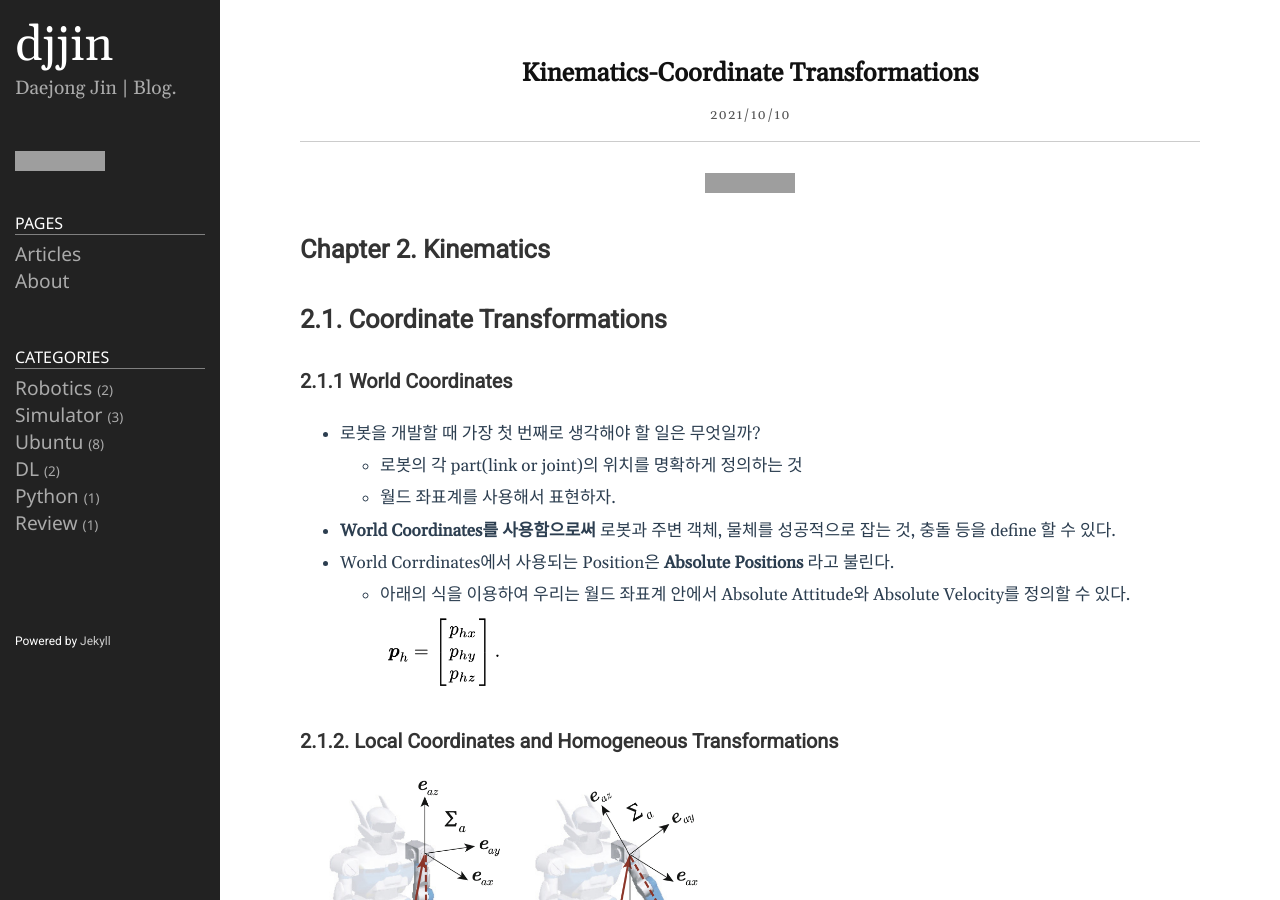
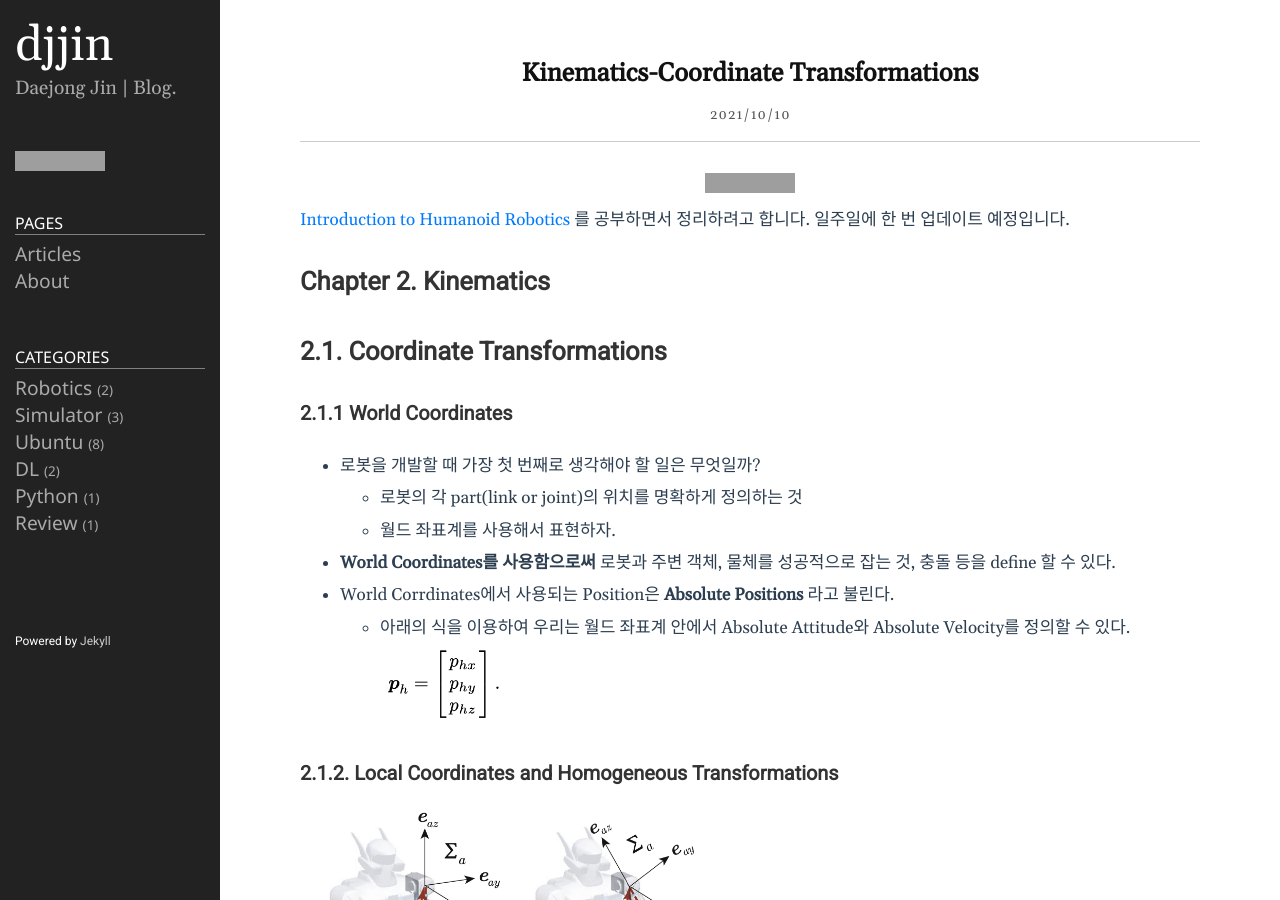
Before and after one commit to jdj2261/jdj2261.github.io, a Jekyll site: the page built from _posts/2021-10-10-coordinate-transformations.md, in a window 1280 px wide and 900 px high. Built offline with Jekyll 4.4.1, drawn with Linux system fonts in a browser that asks for light colours; comment, search, counter and statistics services are not loaded; grey boxes are pictures that could not be loaded.

Commit message:
Site updated: 2021-10-10 15:09

```diff
--- a/_posts/2021-10-10-coordinate-transformations.md
+++ b/_posts/2021-10-10-coordinate-transformations.md
@@ -5,6 +5,9 @@ date: 2021-10-10 14:28:00 +09:00
 category: robotics
 use_math: true
 ---
+[Introduction to Humanoid Robotics ](https://link.springer.com/book/10.1007/978-3-642-54536-8)를 공부하면서 정리하려고 합니다.
+일주일에 한 번 업데이트 예정입니다.
+
 # Chapter 2. Kinematics
 
 ## 2.1. Coordinate Transformations
```
